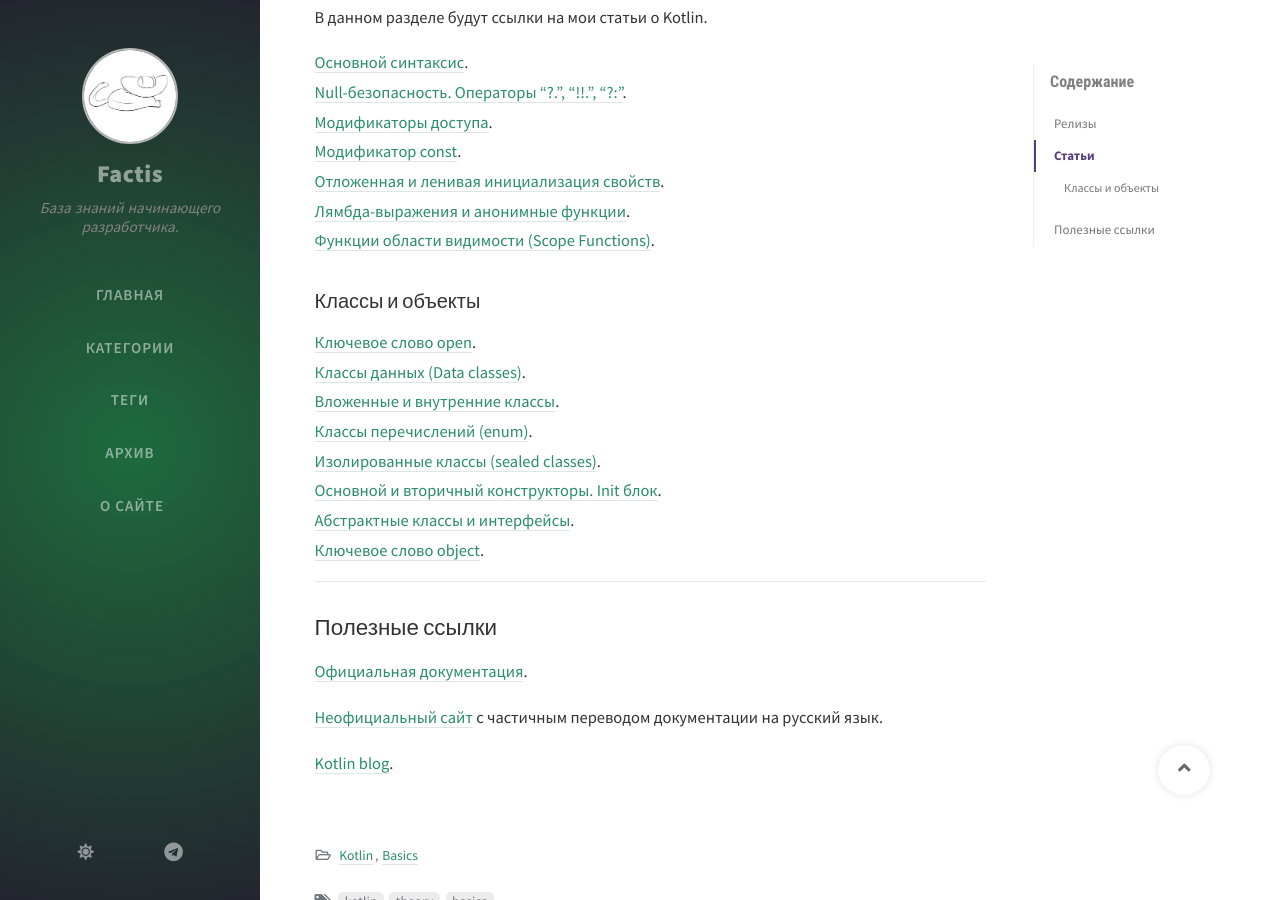
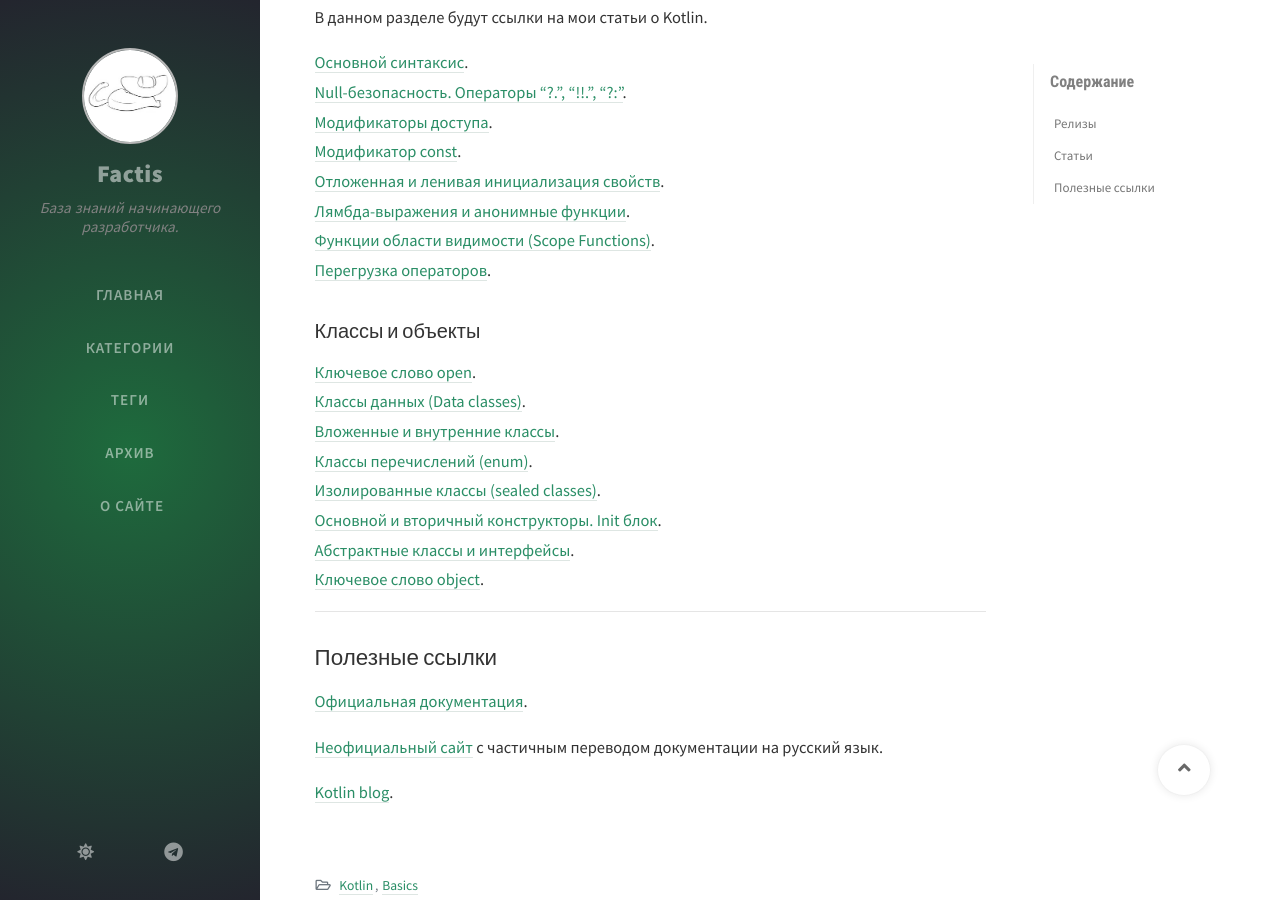
Before and after one commit to Bimlibik/bimlibik.github.io, a Jekyll site: the page built from _posts/kotlin/2020-06-02-kotlin-overview.md, in a window 1280 px wide and 900 px high, scrolled down 1037 px. Built offline with Jekyll 4.4.1, drawn with Linux system fonts in a browser that asks for light colours; nearby versions of some CDN libraries; comment, search, counter and statistics services are not loaded.

Commit message:
Update: добавила ссылку на статью про перегрузку операторов.

```diff
--- a/_posts/kotlin/2020-06-02-kotlin-overview.md
+++ b/_posts/kotlin/2020-06-02-kotlin-overview.md
@@ -54,6 +54,7 @@ Studio, можно использовать при разработке на Kot
 [Отложенная и ленивая инициализация свойств](https://bimlibik.github.io/posts/kotlin-lateinit-and-lazy/). <br>
 [Лямбда-выражения и анонимные функции](https://bimlibik.github.io/posts/kotlin-lambdas-expressions-and-anonymous-functions). <br>
 [Функции области видимости (Scope Functions)](https://bimlibik.github.io/posts/kotlin-scope-functions/). <br>
+[Перегрузка операторов](https://bimlibik.github.io/posts/kotlin-operator-overloading/). <br>
 
 
 ### Классы и объекты
```
